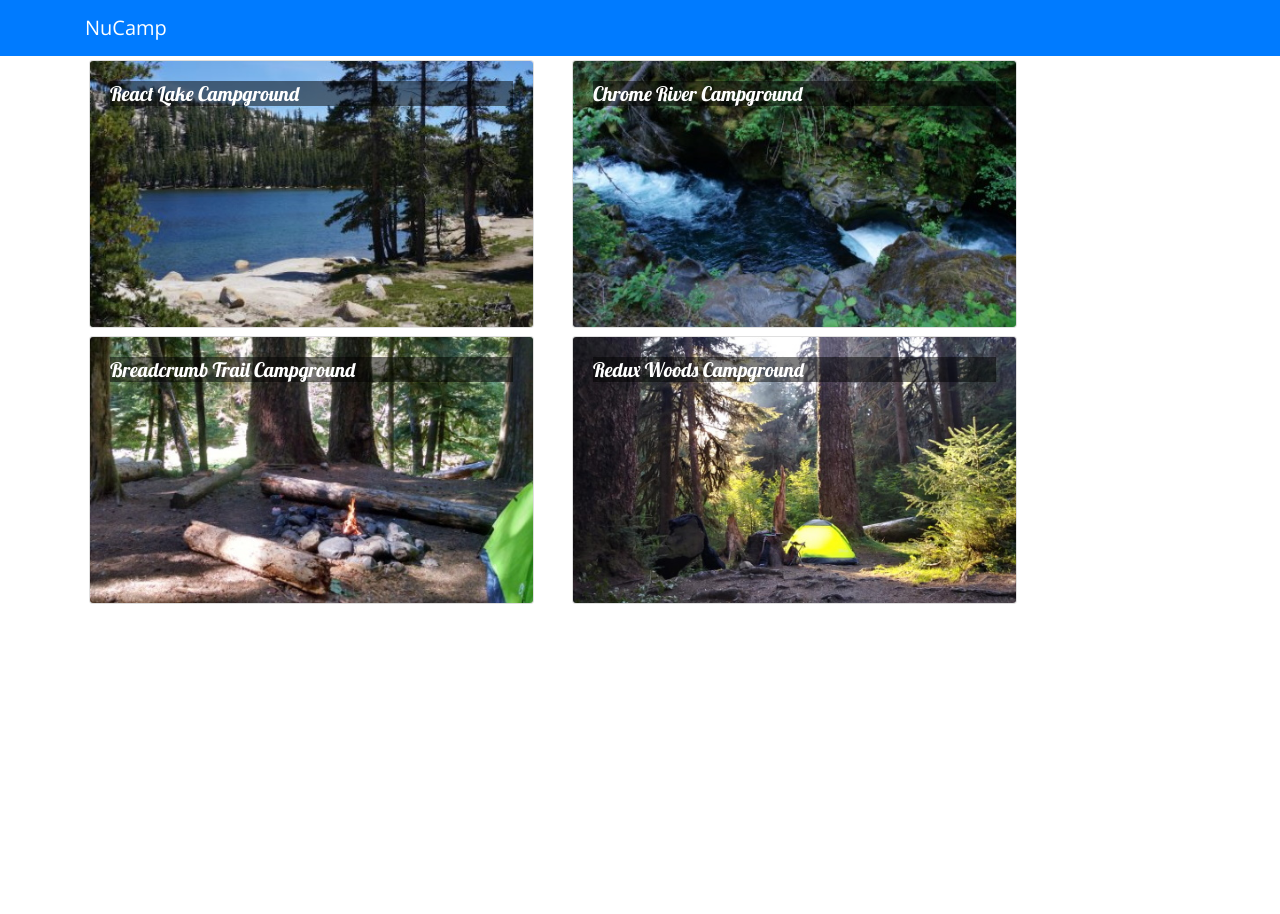
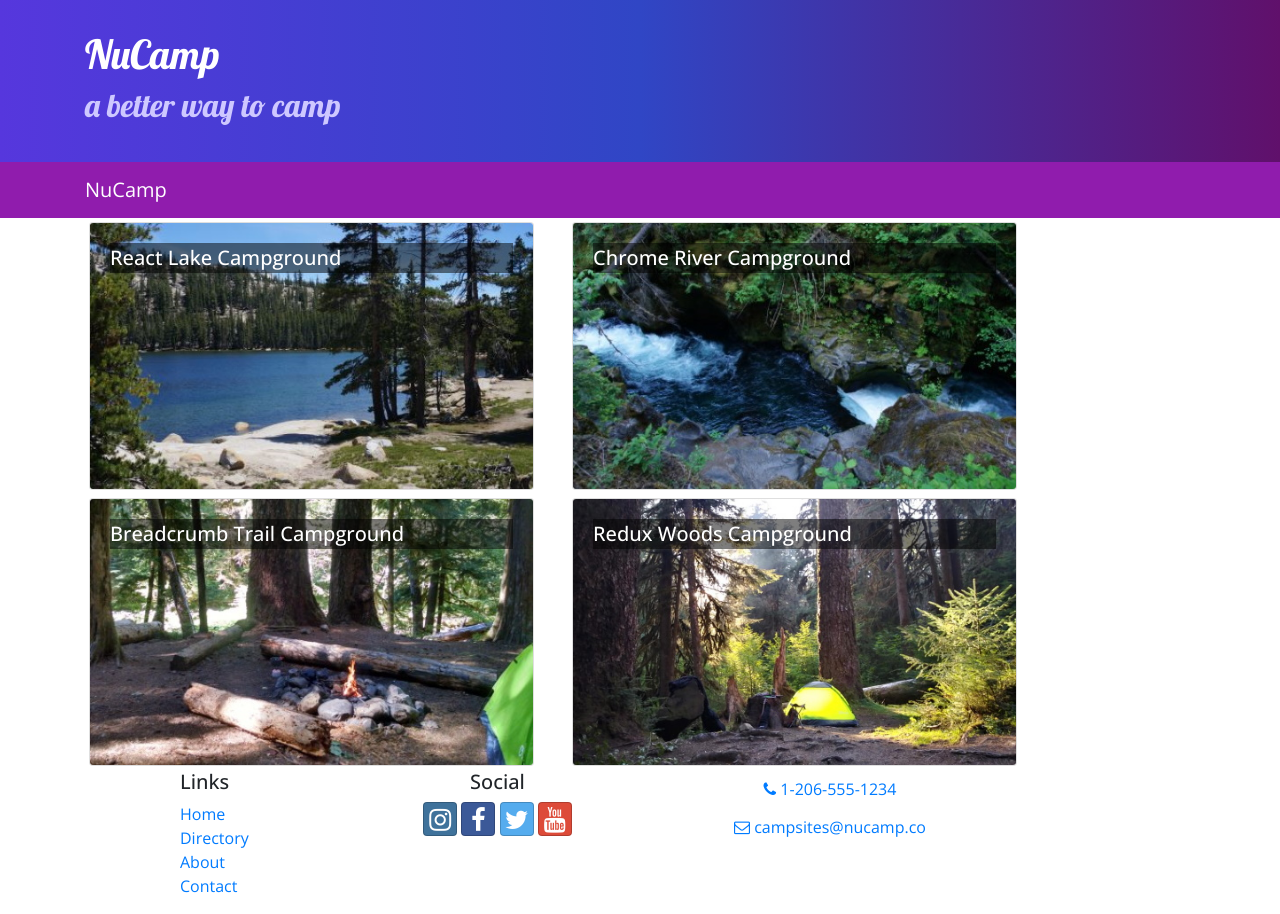
Before and after one commit to kenjulian/nucampsite-react, a React (Create React App) app: page / in a window 1280 px wide. Before the commit the page ends 800 px from the top, so only its background shows below. Built offline with nearby package versions, Linux system fonts and the light colour scheme.

Commit message:
Header and Footer

```diff
--- a/package.json
+++ b/package.json
@@ -7,6 +7,8 @@
     "@testing-library/react": "^12.0.0",
     "@testing-library/user-event": "^13.2.1",
     "bootstrap": "4.5.2",
+    "bootstrap-social": "5.1.1",
+    "font-awesome": "4.7.0",
     "react": "^18.0.0",
     "react-dom": "^18.0.0",
     "react-popper": "1.3.6",
--- a/src/App.css
+++ b/src/App.css
@@ -2,12 +2,49 @@
   font-family: "Open Sans", sans-serif;
 }
 
+/* in campsiteinfo (selected campsite) */
+/* card-title is a direct child of card-body */
+h1, h2, h3, .card-body>.card-title {
+      font-family: "Lobster", "cursive";
+}
+
 .card-title {
-  font: 500 1.25rem "Lobster", "currsive";
+  font-weight: 500;
+  font-size: 1.25rem;
   /* font-weight, font-size, font-family */
+}
+
+h2 {
+  color: #3046c5;
 }
 
 .card-img-overlay .card-title {
   color: white;
   background-color: rgba(0,0,0, 0.5);
 }
+
+.row-content {
+  padding: 50px 0;
+  border-bottom: 1px ridge;
+  min-height: 200px;
+}
+
+.site-footer {
+  background-image: linear-gradient(#CEC8FF, white);
+  padding: 20px 0;
+}
+
+.jumbotron {
+  margin: 0;
+  padding: 30px;
+  background-image: linear-gradient(to right, #5637DD, #3046C5, #60106B);
+  color: white;
+}
+
+.jumbotron h2 {
+  color: #CEC8FF;
+}
+
+.navbar-dark {
+  background-color: #901CAD;
+}
--- /dev/null
+++ b/src/components/FooterComponent.js
@@ -0,0 +1,34 @@
+import React from 'react';
+
+function Footer(props) {
+    return (
+        <footer className="site-foooter">
+            <div className="container">
+                <div className="row">
+                    <div className="col-4 col-sm-2 offset-1">
+                        <h5>Links</h5>
+                        <ul className="list-unstyled">
+                            <li><a href="#">Home</a></li>
+                            <li><a href="#">Directory</a></li>
+                            <li><a href="#">About</a></li>
+                            <li><a href="#">Contact</a></li>
+                        </ul>
+                    </div>
+                    <div className="col-6 col-sm-3 text-center">
+                        <h5>Social</h5>
+                        <a className="btn btn-social-icon btn-instagram" href="http://instagram.com/"><i className="fa fa-instagram" /></a>{' '}
+                        <a className="btn btn-social-icon btn-facebook" href="http://www.facebook.com/"><i className="fa fa-facebook" /></a>{' '}
+                        <a className="btn btn-social-icon btn-twitter" href="http://twitter.com/"><i className="fa fa-twitter" /></a>{' '}
+                        <a className="btn btn-social-icon btn-google" href="http://youtube.com/"><i className="fa fa-youtube" /></a>
+                    </div>
+                    <div className="col-sm-4 text-center">
+                        <a role="button" className="btn btn-link" href="tel:+12065551234"><i className="fa fa-phone" /> 1-206-555-1234</a><br />
+                        <a role="button" className="btn btn-link" href="mailto:notreal@notreal.co"><i className="fa fa-envelope-o" /> campsites@nucamp.co</a>
+                    </div>
+                </div>
+            </div>
+        </footer>
+    )
+}
+
+export default Footer;
--- /dev/null
+++ b/src/components/HeaderComponent.js
@@ -0,0 +1,29 @@
+import React, {Component} from 'react';
+import { Navbar, NavbarBrand, Jumbotron } from 'reactstrap';
+
+class Header extends Component {
+    render() {
+        return (
+            <>
+                <Jumbotron fluid>
+                    <div className="container">
+                        <div className="row">
+                            <div className="col">
+                                <h1>NuCamp</h1>
+                                <h2>a better way to camp</h2>
+                            </div>
+                        </div>
+                    </div>
+                </Jumbotron>
+                <Navbar dark sticky="top">
+                <div className="container">
+                    <NavbarBrand href="/">NuCamp</NavbarBrand>
+                </div>
+                </Navbar>
+            </>
+
+        )
+    }
+}
+
+export default Header;
--- a/src/components/MainComponent.js
+++ b/src/components/MainComponent.js
@@ -1,9 +1,9 @@
 import React, {Component} from 'react';//imports w/o ./ are from modules from the node modules folder
-import {Navbar, NavbarBrand} from 'reactstrap';//components
 import Directory from './DirectoryComponent'
 import CampsiteInfo from './CampsiteInfoComponent';
-
-import {CAMPSITES} from '../shared/campsites'
+import Header from './HeaderComponent';
+import Footer from './FooterComponent';
+import {CAMPSITES} from '../shared/campsites';
 
 class Main extends Component {
     constructor(props) {
@@ -24,14 +24,11 @@
   render() {
       return (
           <div >
-              <Navbar dark color="primary">
-              <div className="container">
-                  <NavbarBrand href="/">NuCamp</NavbarBrand>
-              </div>
-              </Navbar>
+              <Header />
               <Directory campsites={this.state.campsites} onClick={campsiteId => this.onCampsiteSelect(campsiteId)}/>
               {/* this.props.onClick is from the onClick props that was passed in, an onClick event that fires onCampsiteSelect  */}
               <CampsiteInfo campsite={this.state.campsites.filter(campsite => campsite.id === this.state.selectedCampsite)[0]} />
+              <Footer />
           </div>
       );
   }
--- a/src/index.js
+++ b/src/index.js
@@ -5,6 +5,8 @@
 import 'bootstrap/dist/css/bootstrap.min.css';
 import 'typeface-lobster';
 import 'typeface-open-sans';
+import 'font-awesome/css/font-awesome.css';
+import 'bootstrap-social/bootstrap-social.css';
 import App from './App';
 
 ReactDOM.render(
```
Also changed, not shown: 1 other file (tests, documents, lock files or other folders).
